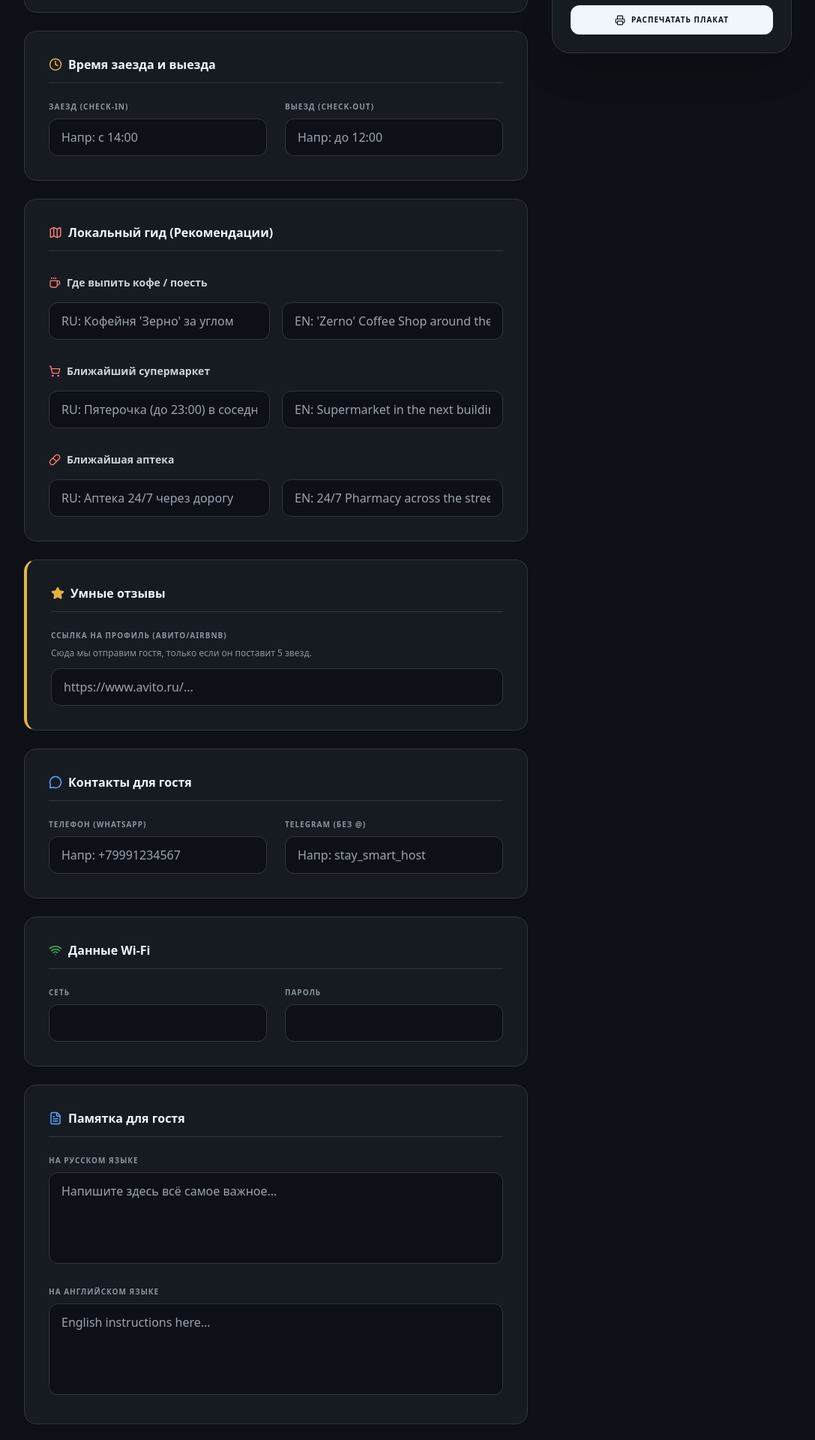
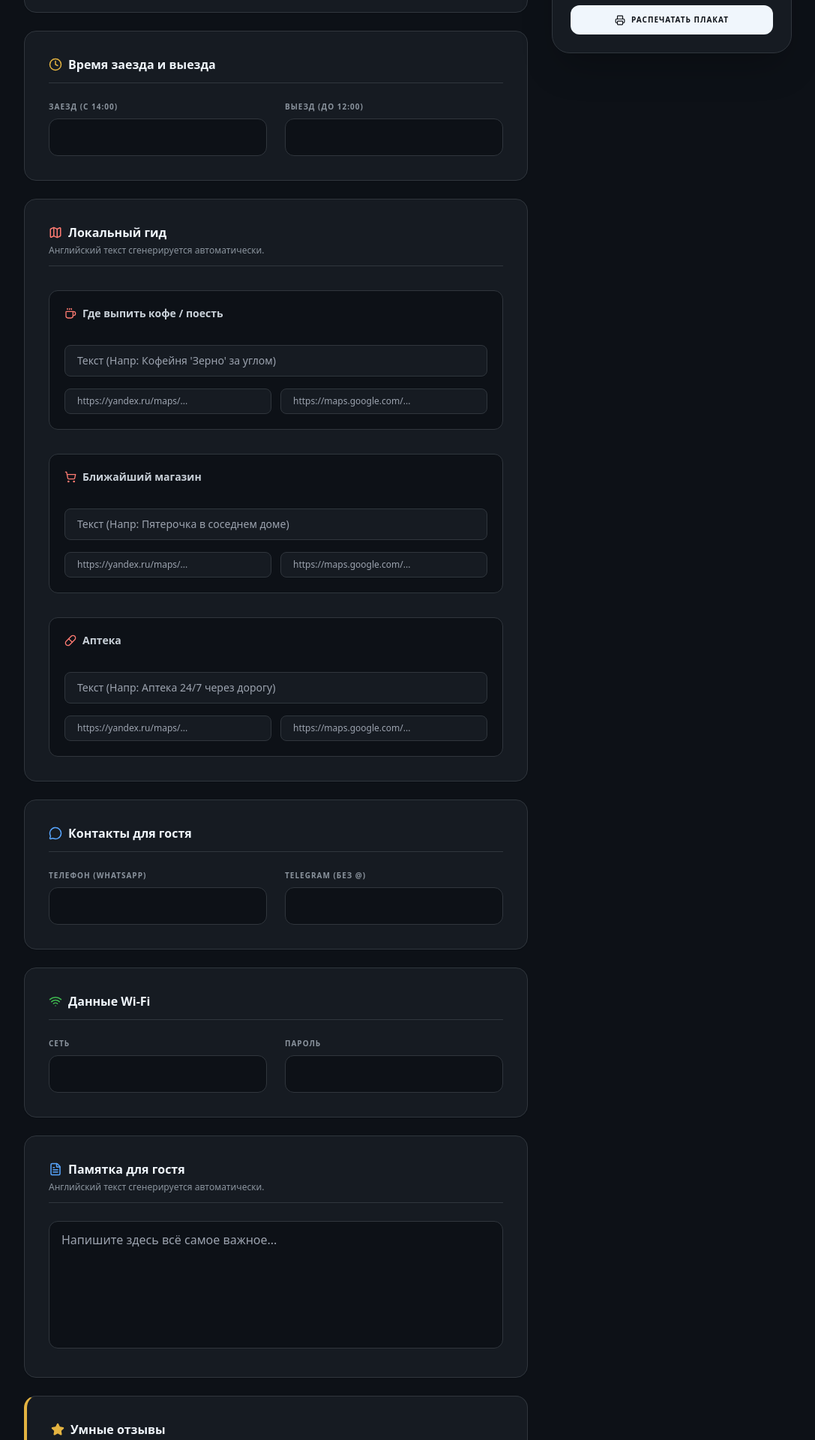
Before and after one commit to Fedaikin/staysmart, a Next.js app: page /dashboard/1 in a window 1280 px wide. Shown: the part 360-2280 px from the top of the page at 75% size, without its empty margins (96-1183 px from the left). Built offline with nearby package versions, Linux system fonts and the light colour scheme; no server answers; the database is empty.

Commit message:
major changes tuning

```diff
--- a/app/dashboard/[id]/page.tsx
+++ b/app/dashboard/[id]/page.tsx
@@ -16,12 +16,16 @@ export default function EditProperty() {
   const router = useRouter();
   const [loading, setLoading] = useState(true);
   const [saving, setSaving] = useState(false);
+
   const [prop, setProp] = useState({
     name: "", address: "", wifi_name: "", wifi_password: "",
     check_in_info: "", check_in_info_en: "", check_in_time: "", check_out_time: "",
     host_phone: "", host_telegram: "", review_link: "",
     guide_cafe: "", guide_shop: "", guide_pharmacy: "",
-    guide_cafe_en: "", guide_shop_en: "", guide_pharmacy_en: ""
+    guide_cafe_en: "", guide_shop_en: "", guide_pharmacy_en: "",
+    guide_cafe_yandex: "", guide_cafe_google: "",
+    guide_shop_yandex: "", guide_shop_google: "",
+    guide_pharmacy_yandex: "", guide_pharmacy_google: ""
   });
 
   useEffect(() => {
@@ -35,16 +39,47 @@ export default function EditProperty() {
           check_in_time: data.check_in_time || "", check_out_time: data.check_out_time || "",
           host_phone: data.host_phone || "", host_telegram: data.host_telegram || "", review_link: data.review_link || "",
           guide_cafe: data.guide_cafe || "", guide_shop: data.guide_shop || "", guide_pharmacy: data.guide_pharmacy || "",
-          guide_cafe_en: data.guide_cafe_en || "", guide_shop_en: data.guide_shop_en || "", guide_pharmacy_en: data.guide_pharmacy_en || ""
+          guide_cafe_en: data.guide_cafe_en || "", guide_shop_en: data.guide_shop_en || "", guide_pharmacy_en: data.guide_pharmacy_en || "",
+          guide_cafe_yandex: data.guide_cafe_yandex || "", guide_cafe_google: data.guide_cafe_google || "",
+          guide_shop_yandex: data.guide_shop_yandex || "", guide_shop_google: data.guide_shop_google || "",
+          guide_pharmacy_yandex: data.guide_pharmacy_yandex || "", guide_pharmacy_google: data.guide_pharmacy_google || ""
         });
       } catch (err) { console.error(err); } finally { setLoading(false); }
     };
     fetchProperty();
   }, [id]);
 
+  // ФУНКЦИЯ АВТОПЕРЕВОДА
+  const translateText = async (text: string) => {
+    if (!text) return "";
+    try {
+      const res = await fetch(`https://api.mymemory.translated.net/get?q=${encodeURIComponent(text)}&langpair=ru|en`);
+      const data = await res.json();
+      return data.responseData.translatedText;
+    } catch (e) {
+      console.error("Ошибка перевода", e);
+      return text; // Если ошибка - оставляем оригинал
+    }
+  };
+
   const handleSave = async () => {
     setSaving(true);
-    const { error } = await supabase.from("properties").update(prop).eq("id", id);
+
+    // Автоматически переводим русские тексты на английский перед сохранением
+    const translated_check_in = await translateText(prop.check_in_info);
+    const translated_cafe = await translateText(prop.guide_cafe);
+    const translated_shop = await translateText(prop.guide_shop);
+    const translated_pharmacy = await translateText(prop.guide_pharmacy);
+
+    const payloadToSave = {
+      ...prop,
+      check_in_info_en: translated_check_in,
+      guide_cafe_en: translated_cafe,
+      guide_shop_en: translated_shop,
+      guide_pharmacy_en: translated_pharmacy
+    };
+
+    const { error } = await supabase.from("properties").update(payloadToSave).eq("id", id);
     if (error) alert("Ошибка: " + error.message);
     else router.push("/dashboard");
     setSaving(false);
@@ -58,12 +93,10 @@ export default function EditProperty() {
     <div className="min-h-screen bg-[#0d1117] text-[#c9d1d9] font-sans p-4 md:p-8 text-left">
       <div className="hidden print:flex flex-col items-center justify-center fixed inset-0 bg-white text-black z-50 p-10 text-center">
         <h1 className="text-5xl font-black mb-4 tracking-tight">{prop.name}</h1>
-        <p className="text-2xl text-gray-500 mb-12 font-medium">Добро пожаловать!</p>
         <div className="p-8 border-8 border-black rounded-3xl shadow-2xl mb-12">
            {guestUrl && <QRCode size={400} value={guestUrl} viewBox={`0 0 256 256`} />}
         </div>
         <h2 className="text-3xl font-bold mb-4">Наведите камеру смартфона</h2>
-        <p className="text-xl text-gray-600">чтобы подключиться к Wi-Fi и посмотреть инструкции</p>
       </div>
 
       <div className="max-w-5xl mx-auto print:hidden">
@@ -79,11 +112,11 @@ export default function EditProperty() {
               <div className="space-y-4">
                 <div>
                   <label className="flex items-center gap-2 text-[10px] text-[#8b949e] mb-2 uppercase font-black tracking-widest"><Globe size={14}/> Название объекта</label>
-                  <input value={prop.name} onChange={(e) => setProp({...prop, name: e.target.value})} className="w-full bg-[#0d1117] border border-[#30363d] rounded-xl px-4 py-3 text-white outline-none focus:border-[#58a6ff] transition-all" />
+                  <input value={prop.name} onChange={(e) => setProp({...prop, name: e.target.value})} className="w-full bg-[#0d1117] border border-[#30363d] rounded-xl px-4 py-3 text-white outline-none focus:border-[#58a6ff]" />
                 </div>
                 <div>
                   <label className="flex items-center gap-2 text-[10px] text-[#8b949e] mb-2 uppercase font-black tracking-widest"><MapPin size={14}/> Точный адрес</label>
-                  <input value={prop.address} onChange={(e) => setProp({...prop, address: e.target.value})} className="w-full bg-[#0d1117] border border-[#30363d] rounded-xl px-4 py-3 text-white outline-none focus:border-[#58a6ff] transition-all" />
+                  <input value={prop.address} onChange={(e) => setProp({...prop, address: e.target.value})} className="w-full bg-[#0d1117] border border-[#30363d] rounded-xl px-4 py-3 text-white outline-none focus:border-[#58a6ff]" />
                 </div>
               </div>
             </section>
@@ -92,64 +125,62 @@ export default function EditProperty() {
               <h3 className="flex items-center gap-2 font-bold text-[#f0f6fc] border-b border-[#30363d] pb-3"><Clock size={18} className="text-[#e3b341]"/> Время заезда и выезда</h3>
               <div className="grid grid-cols-1 md:grid-cols-2 gap-6">
                 <div>
-                    <label className="block text-[10px] text-[#8b949e] mb-2 uppercase font-black tracking-widest text-left">Заезд (Check-in)</label>
-                    <input placeholder="Напр: с 14:00" value={prop.check_in_time} onChange={(e) => setProp({...prop, check_in_time: e.target.value})} className="w-full bg-[#0d1117] border border-[#30363d] rounded-xl px-4 py-3 text-white outline-none focus:border-[#58a6ff]" />
+                    <label className="block text-[10px] text-[#8b949e] mb-2 uppercase font-black tracking-widest text-left">Заезд (с 14:00)</label>
+                    <input value={prop.check_in_time} onChange={(e) => setProp({...prop, check_in_time: e.target.value})} className="w-full bg-[#0d1117] border border-[#30363d] rounded-xl px-4 py-3 text-white outline-none focus:border-[#58a6ff]" />
                 </div>
                 <div>
-                    <label className="block text-[10px] text-[#8b949e] mb-2 uppercase font-black tracking-widest text-left">Выезд (Check-out)</label>
-                    <input placeholder="Напр: до 12:00" value={prop.check_out_time} onChange={(e) => setProp({...prop, check_out_time: e.target.value})} className="w-full bg-[#0d1117] border border-[#30363d] rounded-xl px-4 py-3 text-white outline-none focus:border-[#58a6ff]" />
+                    <label className="block text-[10px] text-[#8b949e] mb-2 uppercase font-black tracking-widest text-left">Выезд (до 12:00)</label>
+                    <input value={prop.check_out_time} onChange={(e) => setProp({...prop, check_out_time: e.target.value})} className="w-full bg-[#0d1117] border border-[#30363d] rounded-xl px-4 py-3 text-white outline-none focus:border-[#58a6ff]" />
                 </div>
               </div>
             </section>
 
-            {/* НОВЫЙ БЛОК: Локальный гид */}
+            {/* БЛОК: Локальный гид с ссылками */}
             <section className="bg-[#161b22] border border-[#30363d] rounded-2xl p-8 space-y-8 shadow-sm">
-              <h3 className="flex items-center gap-2 font-bold text-[#f0f6fc] border-b border-[#30363d] pb-3"><Map size={18} className="text-[#ff7b72]"/> Локальный гид (Рекомендации)</h3>
+              <div className="border-b border-[#30363d] pb-3">
+                <h3 className="flex items-center gap-2 font-bold text-[#f0f6fc]"><Map size={18} className="text-[#ff7b72]"/> Локальный гид</h3>
+                <p className="text-[#8b949e] text-xs mt-1">Английский текст сгенерируется автоматически.</p>
+              </div>
 
-              <div className="space-y-4">
-                <h4 className="flex items-center gap-2 text-[#c9d1d9] font-bold text-sm"><Coffee size={16} className="text-[#ff7b72]"/> Где выпить кофе / поесть</h4>
-                <div className="grid grid-cols-1 md:grid-cols-2 gap-4">
-                  <input placeholder="RU: Кофейня 'Зерно' за углом" value={prop.guide_cafe} onChange={(e) => setProp({...prop, guide_cafe: e.target.value})} className="w-full bg-[#0d1117] border border-[#30363d] rounded-xl px-4 py-3 text-white outline-none focus:border-[#ff7b72]" />
-                  <input placeholder="EN: 'Zerno' Coffee Shop around the corner" value={prop.guide_cafe_en} onChange={(e) => setProp({...prop, guide_cafe_en: e.target.value})} className="w-full bg-[#0d1117] border border-[#30363d] rounded-xl px-4 py-3 text-white outline-none focus:border-[#ff7b72]" />
+              <div className="space-y-4 bg-[#0d1117] p-5 rounded-xl border border-[#30363d]">
+                <h4 className="flex items-center gap-2 text-[#c9d1d9] font-bold text-sm mb-4"><Coffee size={16} className="text-[#ff7b72]"/> Где выпить кофе / поесть</h4>
+                <input placeholder="Текст (Напр: Кофейня 'Зерно' за углом)" value={prop.guide_cafe} onChange={(e) => setProp({...prop, guide_cafe: e.target.value})} className="w-full bg-[#161b22] border border-[#30363d] rounded-lg px-4 py-2.5 text-white outline-none focus:border-[#ff7b72] mb-2 text-sm" />
+                <div className="grid grid-cols-1 md:grid-cols-2 gap-3">
+                  <input placeholder="https://yandex.ru/maps/..." value={prop.guide_cafe_yandex} onChange={(e) => setProp({...prop, guide_cafe_yandex: e.target.value})} className="w-full bg-[#161b22] border border-[#30363d] rounded-lg px-4 py-2 text-white outline-none focus:border-[#ff7b72] text-xs" />
+                  <input placeholder="https://maps.google.com/..." value={prop.guide_cafe_google} onChange={(e) => setProp({...prop, guide_cafe_google: e.target.value})} className="w-full bg-[#161b22] border border-[#30363d] rounded-lg px-4 py-2 text-white outline-none focus:border-[#ff7b72] text-xs" />
                 </div>
               </div>
 
-              <div className="space-y-4">
-                <h4 className="flex items-center gap-2 text-[#c9d1d9] font-bold text-sm"><ShoppingCart size={16} className="text-[#ff7b72]"/> Ближайший супермаркет</h4>
-                <div className="grid grid-cols-1 md:grid-cols-2 gap-4">
-                  <input placeholder="RU: Пятерочка (до 23:00) в соседнем доме" value={prop.guide_shop} onChange={(e) => setProp({...prop, guide_shop: e.target.value})} className="w-full bg-[#0d1117] border border-[#30363d] rounded-xl px-4 py-3 text-white outline-none focus:border-[#ff7b72]" />
-                  <input placeholder="EN: Supermarket in the next building" value={prop.guide_shop_en} onChange={(e) => setProp({...prop, guide_shop_en: e.target.value})} className="w-full bg-[#0d1117] border border-[#30363d] rounded-xl px-4 py-3 text-white outline-none focus:border-[#ff7b72]" />
+              <div className="space-y-4 bg-[#0d1117] p-5 rounded-xl border border-[#30363d]">
+                <h4 className="flex items-center gap-2 text-[#c9d1d9] font-bold text-sm mb-4"><ShoppingCart size={16} className="text-[#ff7b72]"/> Ближайший магазин</h4>
+                <input placeholder="Текст (Напр: Пятерочка в соседнем доме)" value={prop.guide_shop} onChange={(e) => setProp({...prop, guide_shop: e.target.value})} className="w-full bg-[#161b22] border border-[#30363d] rounded-lg px-4 py-2.5 text-white outline-none focus:border-[#ff7b72] mb-2 text-sm" />
+                <div className="grid grid-cols-1 md:grid-cols-2 gap-3">
+                  <input placeholder="https://yandex.ru/maps/..." value={prop.guide_shop_yandex} onChange={(e) => setProp({...prop, guide_shop_yandex: e.target.value})} className="w-full bg-[#161b22] border border-[#30363d] rounded-lg px-4 py-2 text-white outline-none focus:border-[#ff7b72] text-xs" />
+                  <input placeholder="https://maps.google.com/..." value={prop.guide_shop_google} onChange={(e) => setProp({...prop, guide_shop_google: e.target.value})} className="w-full bg-[#161b22] border border-[#30363d] rounded-lg px-4 py-2 text-white outline-none focus:border-[#ff7b72] text-xs" />
                 </div>
               </div>
 
-              <div className="space-y-4">
-                <h4 className="flex items-center gap-2 text-[#c9d1d9] font-bold text-sm"><Pill size={16} className="text-[#ff7b72]"/> Ближайшая аптека</h4>
-                <div className="grid grid-cols-1 md:grid-cols-2 gap-4">
-                  <input placeholder="RU: Аптека 24/7 через дорогу" value={prop.guide_pharmacy} onChange={(e) => setProp({...prop, guide_pharmacy: e.target.value})} className="w-full bg-[#0d1117] border border-[#30363d] rounded-xl px-4 py-3 text-white outline-none focus:border-[#ff7b72]" />
-                  <input placeholder="EN: 24/7 Pharmacy across the street" value={prop.guide_pharmacy_en} onChange={(e) => setProp({...prop, guide_pharmacy_en: e.target.value})} className="w-full bg-[#0d1117] border border-[#30363d] rounded-xl px-4 py-3 text-white outline-none focus:border-[#ff7b72]" />
+              <div className="space-y-4 bg-[#0d1117] p-5 rounded-xl border border-[#30363d]">
+                <h4 className="flex items-center gap-2 text-[#c9d1d9] font-bold text-sm mb-4"><Pill size={16} className="text-[#ff7b72]"/> Аптека</h4>
+                <input placeholder="Текст (Напр: Аптека 24/7 через дорогу)" value={prop.guide_pharmacy} onChange={(e) => setProp({...prop, guide_pharmacy: e.target.value})} className="w-full bg-[#161b22] border border-[#30363d] rounded-lg px-4 py-2.5 text-white outline-none focus:border-[#ff7b72] mb-2 text-sm" />
+                <div className="grid grid-cols-1 md:grid-cols-2 gap-3">
+                  <input placeholder="https://yandex.ru/maps/..." value={prop.guide_pharmacy_yandex} onChange={(e) => setProp({...prop, guide_pharmacy_yandex: e.target.value})} className="w-full bg-[#161b22] border border-[#30363d] rounded-lg px-4 py-2 text-white outline-none focus:border-[#ff7b72] text-xs" />
+                  <input placeholder="https://maps.google.com/..." value={prop.guide_pharmacy_google} onChange={(e) => setProp({...prop, guide_pharmacy_google: e.target.value})} className="w-full bg-[#161b22] border border-[#30363d] rounded-lg px-4 py-2 text-white outline-none focus:border-[#ff7b72] text-xs" />
                 </div>
               </div>
             </section>
 
-            <section className="bg-[#161b22] border border-[#30363d] rounded-2xl p-8 space-y-6 shadow-sm border-l-4 border-l-[#e3b341]">
-              <h3 className="flex items-center gap-2 font-bold text-[#f0f6fc] border-b border-[#30363d] pb-3"><Star size={18} className="text-[#e3b341]" fill="currentColor"/> Умные отзывы</h3>
-              <div>
-                  <label className="block text-[10px] text-[#8b949e] mb-2 uppercase font-black tracking-widest text-left">Ссылка на профиль (Авито/Airbnb)</label>
-                  <p className="text-xs text-[#8b949e] mb-3 font-light">Сюда мы отправим гостя, только если он поставит 5 звезд.</p>
-                  <input placeholder="https://www.avito.ru/..." value={prop.review_link} onChange={(e) => setProp({...prop, review_link: e.target.value})} className="w-full bg-[#0d1117] border border-[#30363d] rounded-xl px-4 py-3 text-white outline-none focus:border-[#e3b341] transition-all" />
-              </div>
-            </section>
-
+            {/* Остальные блоки: Контакты, Wi-Fi, Отзывы, Инструкция */}
             <section className="bg-[#161b22] border border-[#30363d] rounded-2xl p-8 space-y-6 shadow-sm">
               <h3 className="flex items-center gap-2 font-bold text-[#f0f6fc] border-b border-[#30363d] pb-3"><MessageCircle size={18} className="text-[#58a6ff]"/> Контакты для гостя</h3>
               <div className="grid grid-cols-1 md:grid-cols-2 gap-6">
                 <div>
                     <label className="block text-[10px] text-[#8b949e] mb-2 uppercase font-black tracking-widest text-left">Телефон (WhatsApp)</label>
-                    <input placeholder="Напр: +79991234567" value={prop.host_phone} onChange={(e) => setProp({...prop, host_phone: e.target.value})} className="w-full bg-[#0d1117] border border-[#30363d] rounded-xl px-4 py-3 text-white outline-none focus:border-[#58a6ff]" />
+                    <input value={prop.host_phone} onChange={(e) => setProp({...prop, host_phone: e.target.value})} className="w-full bg-[#0d1117] border border-[#30363d] rounded-xl px-4 py-3 text-white outline-none focus:border-[#58a6ff]" />
                 </div>
                 <div>
                     <label className="block text-[10px] text-[#8b949e] mb-2 uppercase font-black tracking-widest text-left">Telegram (без @)</label>
-                    <input placeholder="Напр: stay_smart_host" value={prop.host_telegram} onChange={(e) => setProp({...prop, host_telegram: e.target.value})} className="w-full bg-[#0d1117] border border-[#30363d] rounded-xl px-4 py-3 text-white outline-none focus:border-[#58a6ff]" />
+                    <input value={prop.host_telegram} onChange={(e) => setProp({...prop, host_telegram: e.target.value})} className="w-full bg-[#0d1117] border border-[#30363d] rounded-xl px-4 py-3 text-white outline-none focus:border-[#58a6ff]" />
                 </div>
               </div>
             </section>
@@ -169,27 +200,30 @@ export default function EditProperty() {
             </section>
 
             <section className="bg-[#161b22] border border-[#30363d] rounded-2xl p-8 shadow-sm space-y-6">
-              <h3 className="flex items-center gap-2 font-bold text-[#f0f6fc] border-b border-[#30363d] pb-3"><FileText size={18} className="text-[#58a6ff]"/> Памятка для гостя</h3>
+              <div className="border-b border-[#30363d] pb-3">
+                <h3 className="flex items-center gap-2 font-bold text-[#f0f6fc]"><FileText size={18} className="text-[#58a6ff]"/> Памятка для гостя</h3>
+                <p className="text-[#8b949e] text-xs mt-1">Английский текст сгенерируется автоматически.</p>
+              </div>
+              <textarea rows={6} value={prop.check_in_info} onChange={(e) => setProp({...prop, check_in_info: e.target.value})} className="w-full bg-[#0d1117] border border-[#30363d] rounded-xl px-4 py-3 text-white outline-none focus:border-[#58a6ff] resize-none font-light" placeholder="Напишите здесь всё самое важное..." />
+            </section>
+
+            <section className="bg-[#161b22] border border-[#30363d] rounded-2xl p-8 space-y-6 shadow-sm border-l-4 border-l-[#e3b341]">
+              <h3 className="flex items-center gap-2 font-bold text-[#f0f6fc] border-b border-[#30363d] pb-3"><Star size={18} className="text-[#e3b341]" fill="currentColor"/> Умные отзывы</h3>
               <div>
-                <label className="block text-[10px] text-[#8b949e] mb-2 uppercase font-black tracking-widest text-left">На русском языке</label>
-                <textarea rows={4} value={prop.check_in_info} onChange={(e) => setProp({...prop, check_in_info: e.target.value})} className="w-full bg-[#0d1117] border border-[#30363d] rounded-xl px-4 py-3 text-white outline-none focus:border-[#58a6ff] resize-none font-light" placeholder="Напишите здесь всё самое важное..." />
-              </div>
-              <div>
-                <label className="block text-[10px] text-[#8b949e] mb-2 uppercase font-black tracking-widest text-left">На английском языке</label>
-                <textarea rows={4} value={prop.check_in_info_en} onChange={(e) => setProp({...prop, check_in_info_en: e.target.value})} className="w-full bg-[#0d1117] border border-[#30363d] rounded-xl px-4 py-3 text-white outline-none focus:border-[#58a6ff] resize-none font-light" placeholder="English instructions here..." />
+                  <label className="block text-[10px] text-[#8b949e] mb-2 uppercase font-black tracking-widest text-left">Ссылка на профиль (Авито/Airbnb)</label>
+                  <input placeholder="https://www.avito.ru/..." value={prop.review_link} onChange={(e) => setProp({...prop, review_link: e.target.value})} className="w-full bg-[#0d1117] border border-[#30363d] rounded-xl px-4 py-3 text-white outline-none focus:border-[#e3b341]" />
               </div>
             </section>
 
             <button onClick={handleSave} disabled={saving} className="w-full bg-[#238636] hover:bg-[#2ea043] text-white py-4 rounded-xl font-black uppercase tracking-widest text-sm flex items-center justify-center gap-3 shadow-xl shadow-green-900/10 transition-all active:scale-[0.98] disabled:opacity-50">
-              <Save size={20} /> {saving ? "Сохраняем..." : "Сохранить изменения"}
+              <Save size={20} /> {saving ? "Переводим и сохраняем..." : "Сохранить изменения"}
             </button>
           </div>
 
           <div className="lg:col-span-1">
             <section className="bg-[#161b22] border border-[#30363d] rounded-3xl p-6 shadow-2xl flex flex-col items-center gap-4 sticky top-8">
               <h3 className="text-[#f0f6fc] font-black text-[10px] uppercase flex items-center gap-2 tracking-tight">
-                <div className="bg-[#238636] p-1 rounded-sm"><Check size={10} className="text-white" /></div>
-                QR-код для гостя
+                <div className="bg-[#238636] p-1 rounded-sm"><Check size={10} className="text-white" /></div> QR-код для гостя
               </h3>
               <div className="p-4 bg-white rounded-2xl border-4 border-[#30363d]">
                  {guestUrl && <QRCode size={160} value={guestUrl} viewBox={`0 0 256 256`} />}
```
Also changed, not shown: app/guest/[id]/page.tsx (+49 -45 lines).
